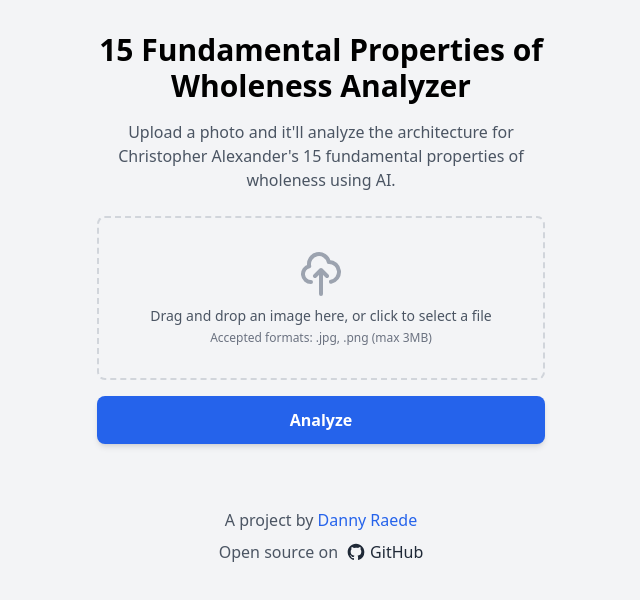
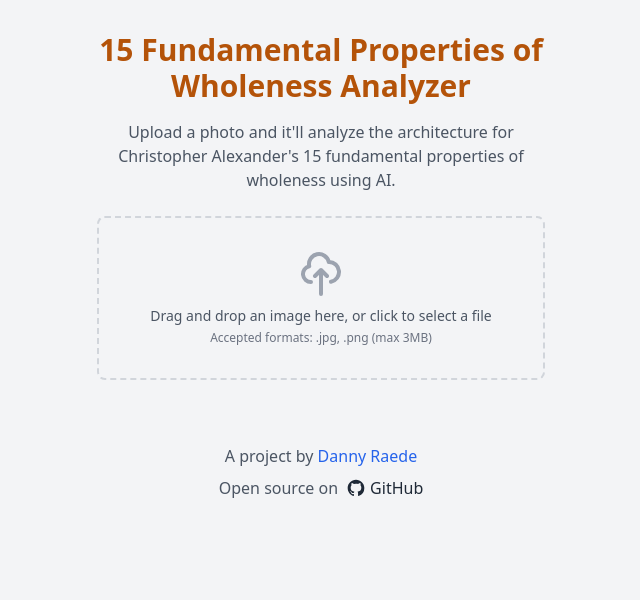
Before and after one commit to dannyraede/15alexanderproperties, a website: page index.html in a window 1280 px wide. Shown: the whole page, without its empty margins (319-959 px from the left). Drawn offline with Linux system fonts and the light colour scheme.

Commit message:
removed analyze button

```diff
--- a/index.html
+++ b/index.html
@@ -15,7 +15,7 @@
 	</head>
 	<body class="bg-gray-100 flex flex-col items-center min-h-screen p-4">
 		<div class="flex flex-col items-center w-full max-w-md mb-6">
-			<h1 class="text-3xl font-bold mb-4 mt-4 text-center">15 Fundamental Properties of Wholeness Analyzer</h1>
+			<h1 class="text-3xl font-bold mb-4 mt-4 text-center text-amber-700">15 Fundamental Properties of Wholeness Analyzer</h1>
 			<p class="text-center text-gray-600">Upload a photo and it'll analyze the architecture for Christopher Alexander's 15 fundamental properties of wholeness using AI.</p>
 		</div>
 		<div id="uploadBox" class="w-full max-w-md mb-4 p-8 border-2 border-dashed border-gray-300 rounded-lg text-center cursor-pointer hover:border-blue-500 transition duration-300">
@@ -26,7 +26,6 @@
 			<p class="mt-1 text-xs text-gray-500">Accepted formats: .jpg, .png (max 3MB)</p>
 			<input type="file" id="fileInput" accept="image/jpeg, image/png" class="hidden" />
 		</div>
-		<button id="analyzeBtn" class="w-full max-w-md bg-blue-600 hover:bg-blue-700 text-white font-bold py-3 px-6 rounded-lg shadow-md transition duration-300 ease-in-out transform hover:scale-105 mb-4" disabled>Analyze</button>
 
 		<div id="resultContainer" class="mt-4 w-full max-w-md">
 			<!-- Results will be displayed here -->
```
Also changed, not shown: src/output.css.
